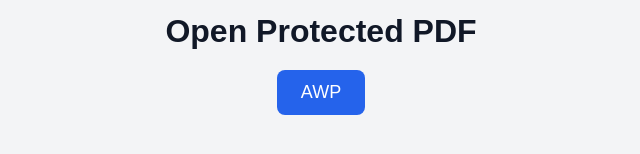
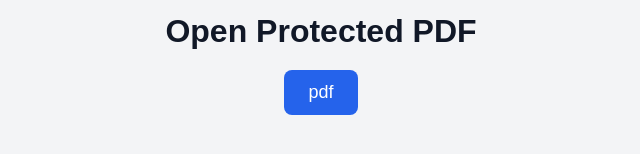
Before and after one commit to waqqasmm/pdf, a plain HTML site: page index.html in a window 1280 px wide. Shown: the part 346-500 px from the top of the page, 319-959 px from the left. Drawn offline with Linux system fonts and the light colour scheme.

Commit message:
Rename button text from 'AWP' to 'pdf'

```diff
--- a/index.html
+++ b/index.html
@@ -35,7 +35,7 @@
 </head>
 <body>
   <h1>Open Protected PDF</h1>
-  <button onclick="window.open('ai.pdf', '_blank')">AWP</button><br>
+  <button onclick="window.open('ai.pdf', '_blank')">pdf</button><br>
 
 
 
```
